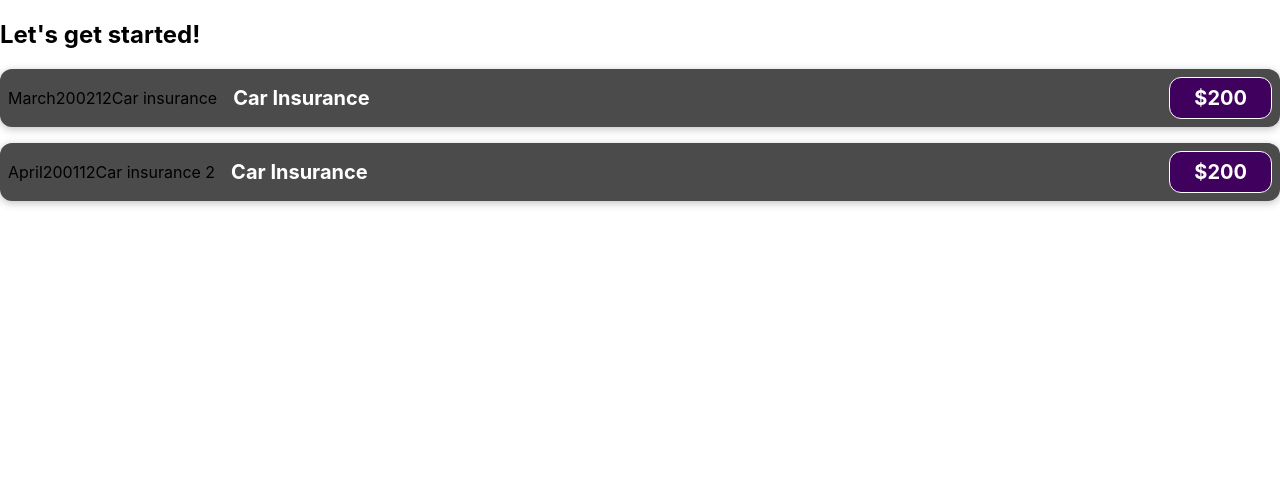
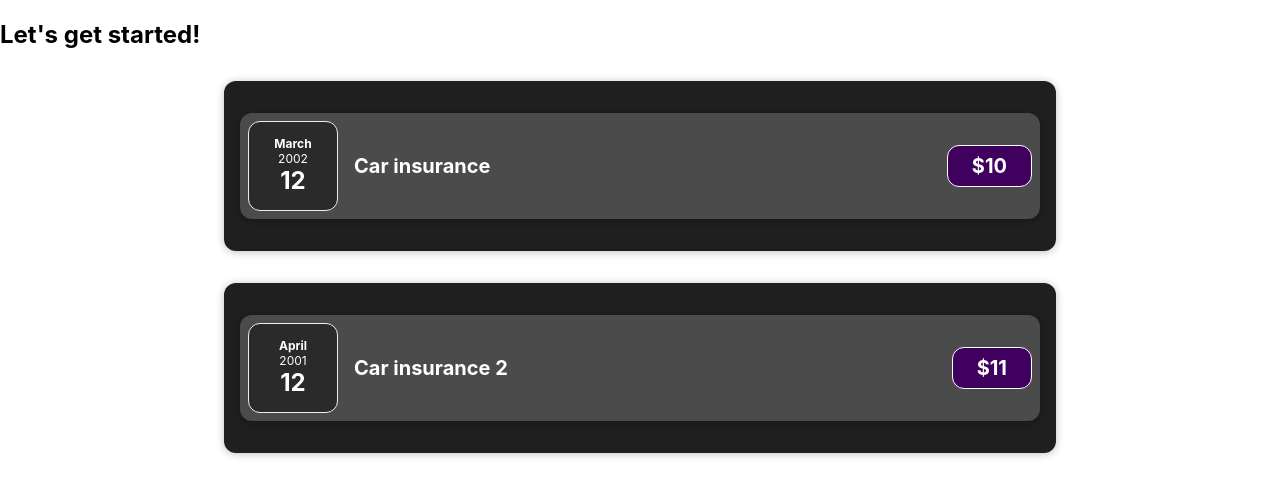
Before and after one commit to DemetreShonia/ReactTuto, a React (Create React App) app in the folder react-tutor/: page / in a window 1280 px wide. Shown: the top 496 px of the page. Built offline with nearby package versions, Linux system fonts and the light colour scheme.

Commit message:
Add expenses

```diff
--- a/react-tutor/src/App.js
+++ b/react-tutor/src/App.js
@@ -1,29 +1,24 @@
 import ExpenseItem from "./Components/ExpenseItem";
+import Expenses from "./Components/Expenses";
 
 function App() {
   const expenses = [
     {
       title: "Car insurance",
-      id: 10,
+      amount: 10,
       date: new Date(2002, 2, 12),
     },
     {
       title: "Car insurance 2",
-      id: 11,
+      amount: 11,
       date: new Date(2001, 3, 12),
     },
   ];
   return (
     <div className="App">
       <h2>Let's get started!</h2>
-      <ExpenseItem
-        title={expenses[0].title}
-        date={expenses[0].date}
-      ></ExpenseItem>
-      <ExpenseItem
-        title={expenses[1].title}
-        date={expenses[1].date}
-      ></ExpenseItem>
+      <Expenses expense={expenses[0]} />
+      <Expenses expense={expenses[1]} />
     </div>
   );
 }
--- /dev/null
+++ b/react-tutor/src/Components/ExpenseDate.css
@@ -0,0 +1,26 @@
+.expense-date {
+  display: flex;
+  flex-direction: column;
+  width: 5.5rem;
+  height: 5.5rem;
+  border: 1px solid #ececec;
+  background-color: #2a2a2a;
+  color: white;
+  border-radius: 12px;
+  align-items: center;
+  justify-content: center;
+}
+
+.expense-date__month {
+  font-size: 0.75rem;
+  font-weight: bold;
+}
+
+.expense-date__year {
+  font-size: 0.75rem;
+}
+
+.expense-date__day {
+  font-size: 1.5rem;
+  font-weight: bold;
+}
--- /dev/null
+++ b/react-tutor/src/Components/ExpenseDate.js
@@ -0,0 +1,17 @@
+import "./ExpenseDate.css";
+function ExpenseDate(props) {
+  const event = props.date;
+
+  const month = event.toLocaleString("en-US", { month: "long" });
+  const day = event.toLocaleString("en-US", { day: "2-digit" });
+  const year = event.getFullYear();
+
+  return (
+    <div className="expense-date">
+      <div className="expense-date__month">{month}</div>
+      <div className="expense-date__year">{year}</div>
+      <div className="expense-date__day">{day}</div>
+    </div>
+  );
+}
+export default ExpenseDate;
--- a/react-tutor/src/Components/ExpenseItem.js
+++ b/react-tutor/src/Components/ExpenseItem.js
@@ -1,19 +1,12 @@
 import "./ExpenseItem.css";
+import ExpenseDate from "./ExpenseDate";
 function ExpenseItem(props) {
-  const expenseDate = new Date(2021, 2, 28);
-
-  const month = props.date.toLocaleString("en-US", { month: "long" });
-  const day = props.date.toLocaleString("en-US", { day: "2-digit" });
-  const year = props.date.getFullYear();
   return (
     <div className="expense-item">
-      <div>{month}</div>
-      <div>{year}</div>
-      <div>{day}</div>
-      <div>{props.title}</div>
+      <ExpenseDate date={props.date} />
       <div className="expense-item__description">
-        <h2>Car Insurance</h2>
-        <div className="expense-item__price">$200</div>
+        <h2>{props.title}</h2>
+        <div className="expense-item__price">${props.amount}</div>
       </div>
     </div>
   );
--- /dev/null
+++ b/react-tutor/src/Components/Expenses.css
@@ -0,0 +1,9 @@
+.expenses {
+  padding: 1rem;
+  background-color: rgb(31, 31, 31);
+  margin: 2rem auto;
+  width: 50rem;
+  max-width: 95%;
+  border-radius: 12px;
+  box-shadow: 0 1px 8px rgba(0, 0, 0, 0.25);
+}
--- /dev/null
+++ b/react-tutor/src/Components/Expenses.js
@@ -0,0 +1,16 @@
+import ExpenseItem from "./ExpenseItem";
+import "./Expenses.css";
+
+function Expenses(props) {
+  return (
+    <div className="expenses">
+      <ExpenseItem
+        title={props.expense.title}
+        date={props.expense.date}
+        amount={props.expense.amount}
+      />
+    </div>
+  );
+}
+
+export default Expenses;
```
